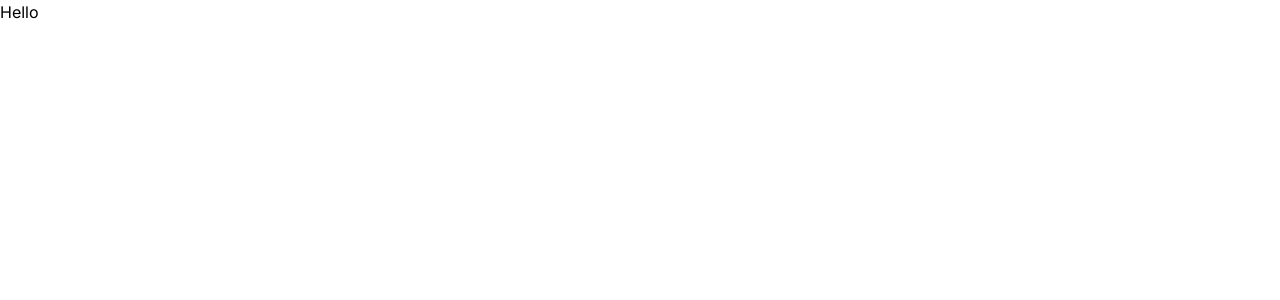
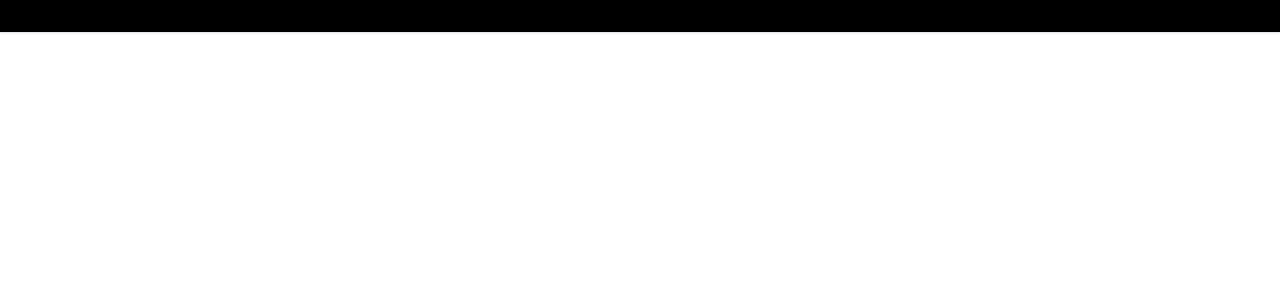
Before and after one commit to NagisaHere/NagisaHere.github.io, a Next.js app: page / in a window 1280 px wide. Shown: the top 300 px of the page. Built offline with nearby package versions, Linux system fonts and the light colour scheme.

Commit message:
added small navbar line thing

```diff
--- /dev/null
+++ b/app/components/navbar/Navbar.tsx
@@ -0,0 +1,24 @@
+const Navbar = () => {
+
+    /**
+    Comments cant be written inside returns (well shocker)
+
+    the wacky div with py-4 border-b-[1px] I have no idea why its formatted
+    that way but it is what it is?
+    */
+    return (
+        <div className="fixed w-full text-white bg-black z-10 shadow-sm">
+
+            <div
+              className="
+                py-4
+                border-b-[1px]
+              "
+            >
+
+            </div>
+        </div>
+    );
+}
+
+export default Navbar;
--- a/app/globals.css
+++ b/app/globals.css
@@ -1,3 +1,9 @@
 @tailwind base;
 @tailwind components;
 @tailwind utilities;
+
+html,
+body,
+:root {
+    height: 100%;
+}
--- a/app/layout.tsx
+++ b/app/layout.tsx
@@ -1,6 +1,7 @@
 import type { Metadata } from "next";
 import { Inter } from "next/font/google";
 import "./globals.css";
+import Navbar from "./components/navbar/Navbar";
 
 const inter = Inter({ subsets: ["latin"] });
 
@@ -16,7 +17,10 @@
 }>) {
   return (
     <html lang="en">
-      <body className={inter.className}>{children}</body>
+      <body className={inter.className}>
+        <Navbar/>
+        {children}
+      </body>
     </html>
   );
 }
--- a/app/page.tsx
+++ b/app/page.tsx
@@ -1,5 +1,6 @@
 export default function Home() {
   return (
-    <div>Hello</div>
+    // applying css seems to be through classNames
+    <div className="text-rose-500 text-2xl">Hello</div>
   );
 }
```
